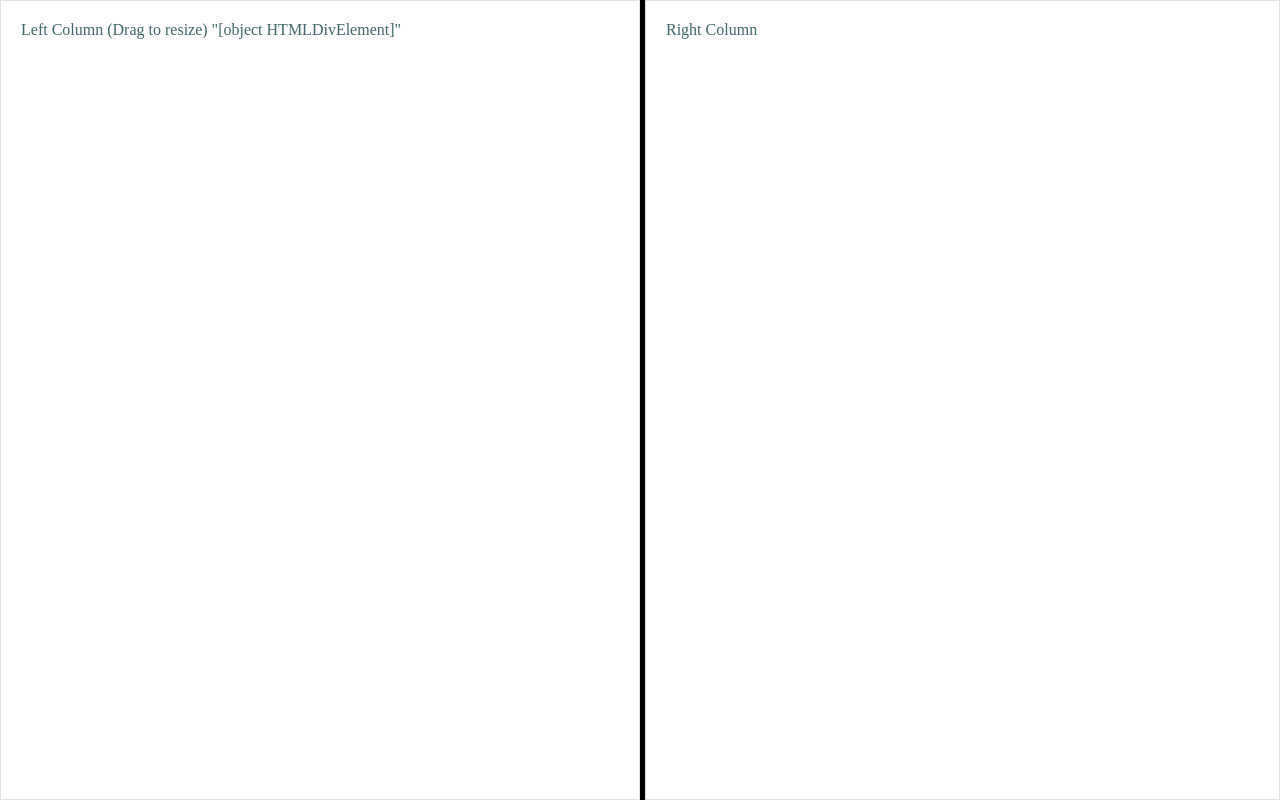
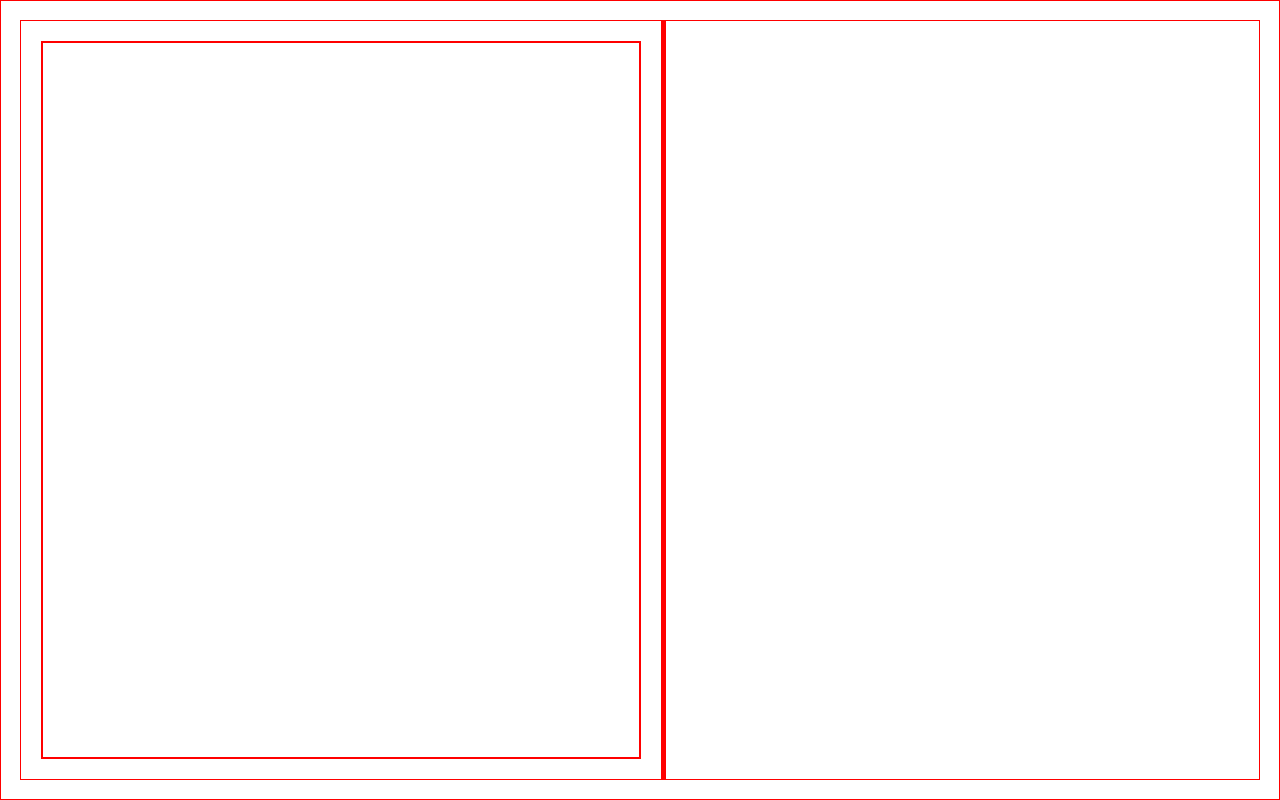
Before and after one commit to pcktbot/nuxt-testbench, a Nuxt app: page / in a window 1280 px wide. Built offline with nearby package versions, Linux system fonts and the light colour scheme.

Commit message:
letting copilot lead

```diff
--- a/app.vue
+++ b/app.vue
@@ -1,5 +1,49 @@
 <template>
-  <div>
-    <ResizableColumns />
+  <div class="p-1 border primary-border absolute overflow-hidden w-100 h-100">
+    <ResizableColumns>
+      <template #left>
+        <ScrollContainer class="p-1 min-md border primary-border">
+
+
+        </ScrollContainer>
+      </template>
+      <template #right>
+        <ScrollContainer></ScrollContainer>
+      </template>
+    </ResizableColumns>
   </div>
 </template>
+
+<style lang="scss">
+.min-md {
+  min-width: 400px;
+  max-width: 800px;
+  @media (min-width: 700px) {
+    border-width: 2px;
+  }
+}
+.p-1 {
+  padding: 1rem;
+}
+.absolute {
+  position: absolute;
+}
+.relative {
+  position: relative;
+}
+.h-100 {
+  height: 100dvh;
+}
+.w-100 {
+  width: 100%;
+}
+.overflow {
+  &-auto {
+    overflow: auto;
+  }
+  &-hidden {
+    overflow: hidden;
+  }
+}
+
+</style>
--- a/assets/_colors.scss
+++ b/assets/_colors.scss
@@ -0,0 +1,16 @@
+$primary: red;
+
+.primary {
+  color: $primary;
+  &-border {
+    border-color: $primary;
+  }
+  &-bg {
+    background-color: $primary;
+  }
+}
+.secondary {}
+.tertiary {}
+.danger {}
+.warning {}
+.success {}
--- a/assets/_unsorted.scss
+++ b/assets/_unsorted.scss
@@ -6,6 +6,10 @@ h1 {
   font-variation-settings: "wdth" 800;
 }
 
+.border {
+  border-width: 1px;
+  border-style: solid;
+}
 button {}
 .btn {
   min-height: 75px;
--- a/assets/index.scss
+++ b/assets/index.scss
@@ -1,9 +1,10 @@
 @use '_colors.scss';
-@use '_unsorted.scss';;
+@use '_unsorted.scss';
 
 *, *::before, *::after {
   box-sizing: border-box;
-  color: #406769;
+  color: colors.$primary;
   margin: 0;
   padding: 0;
+  font-size: 1.2rem;
 }
--- a/components/ResizableColumns.vue
+++ b/components/ResizableColumns.vue
@@ -1,23 +1,25 @@
 <template>
   <div class="container">
     <div class="column" ref="leftColumn" @mousedown="initResize" style="width: 50dvw;">
-      Left Column (Drag to resize) {{ leftColumn }}
+      <slot name="left" />
     </div>
     <div class="resizer" @mousedown.prevent="initResize"></div>
     <div class="column" style="flex-grow: 1;">
-      Right Column
+      <slot name="right" />
     </div>
   </div>
 </template>
 
 <script setup lang="ts">
-import { ref } from 'vue';
+import { ref, onMounted } from 'vue';
 
 interface ColumnElement extends HTMLElement {
   offsetWidth: number;
 }
 
 const leftColumn = ref<ColumnElement | null>(null);
+const leftColumnWidth = ref<string|null>(null);
+const LOCAL_STORAGE_KEY = 'ResizableColumns.leftColumnWidth';
 
 const initResize: (event: MouseEvent) => void = (event) => {
   if (!leftColumn.value) return;
@@ -29,6 +31,11 @@ const initResize: (event: MouseEvent) => void = (event) => {
     const currentWidth = startWidth + (moveEvent.clientX - startX);
     if (leftColumn.value) {
       leftColumn.value.style.width = `${currentWidth}px`;
+      try {
+        localStorage.setItem(LOCAL_STORAGE_KEY, `${currentWidth}px`);
+      } catch (error) {
+        console.error(error);
+      }
     }
   };
 
@@ -40,29 +47,44 @@ const initResize: (event: MouseEvent) => void = (event) => {
   window.addEventListener('mousemove', doResize);
   window.addEventListener('mouseup', stopResize);
 };
+
+onMounted(() => {
+  try {
+    const savedWidth = localStorage.getItem(LOCAL_STORAGE_KEY);
+    if (savedWidth) {
+      leftColumnWidth.value = savedWidth;
+      if (leftColumn.value) {
+        leftColumn.value.style.width = savedWidth;
+      }
+    }
+  } catch (error) {
+    console.error(error);
+  }
+});
 </script>
 
 
-<style scoped lang="scss">
+<style lang="scss">
+:root {
+  --stroke: 5px;
+}
+$stroke: 5px;
 .container {
+  position: relative;
+  width: 100%;
   display: flex;
-  height: 100dvh;
-  background-color: #f8f9fa;
+  height: 100%;
+  border: 1px solid red;
 }
 .column {
   padding: 20px;
   background-color: #ffffff;
-  border: 1px solid #dee2e6;
+  // border: 1px solid #dee2e6;
 }
 .resizer {
   cursor: col-resize;
-  background-color: #000;
-  width: 5px;
+  background-color: red;
+  width: $stroke;
   position: relative;
-  &::before, &::after {
-    position: absolute;
-    height: 50px;
-    width: 5px;
-  }
 }
 </style>
--- /dev/null
+++ b/components/ScrollContainer.vue
@@ -0,0 +1,27 @@
+<template>
+  <div :class="combined">
+    <slot />
+  </div>
+</template>
+
+<script setup lang="ts">
+import { computed } from 'vue';
+
+const props = defineProps<{
+  classes?: string;
+}>();
+
+const defaults:string = 'scroll-container';
+
+const combined = computed(() => {
+  return [defaults, props.classes].filter(Boolean).join(' ');
+});
+
+
+</script>
+<style lang="scss" scoped>
+.scroll-container {
+  overflow: auto;
+  height: 100%;
+}
+</style>
```
Also changed, not shown: 1 other file (tests, documents, lock files or other folders).
